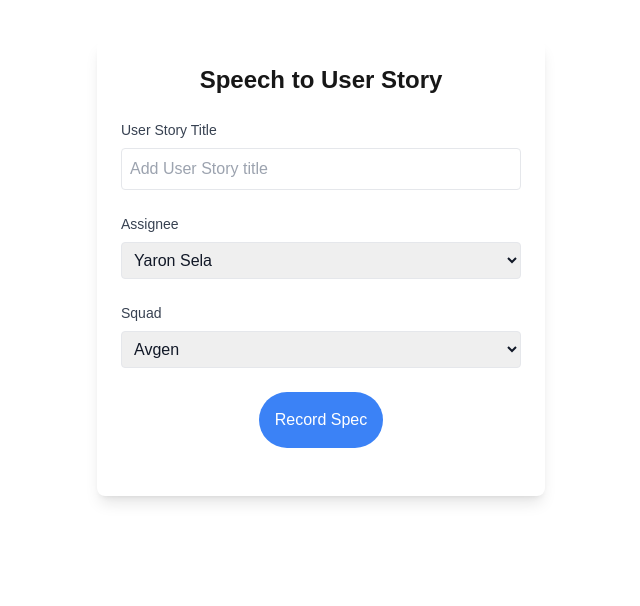
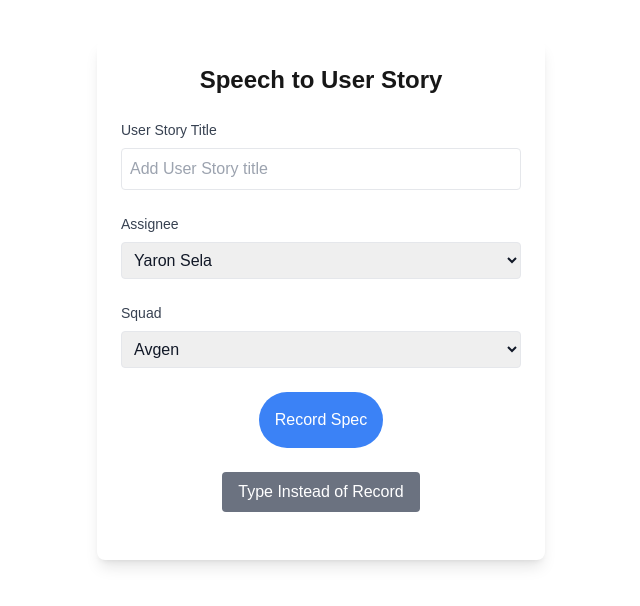
Before and after one commit to yaronsela1/smart-recorder, a Next.js app: page / in a window 1280 px wide. Shown: the top 606 px of the page, without its empty margins (319-959 px from the left). Built offline with nearby package versions, Linux system fonts and the light colour scheme.

Commit message:
added the option to type instead of record

```diff
--- a/components/VoiceRecorder.js
+++ b/components/VoiceRecorder.js
@@ -10,6 +10,7 @@ const VoiceRecorder = () => {
   const [audioBlob, setAudioBlob] = useState(null);
   const [transcription, setTranscription] = useState('');
   const [isTranscribing, setIsTranscribing] = useState(false);
+  const [isTextInputVisible, setIsTextInputVisible] = useState(false);
   const mediaRecorderRef = useRef(null);
   const chunksRef = useRef([]);
   const streamRef = useRef(null);
@@ -120,6 +121,11 @@ const VoiceRecorder = () => {
       throw error;
     }
   };
+
+  const toggleTextInput = () => {
+    setIsTextInputVisible((prev) => !prev);
+    if (!isTextInputVisible) setTranscription(''); // Clear the transcription when switching to text input
+  };
   return (
     <div className="max-w-md mx-auto mt-10 p-6 bg-white rounded-lg shadow-lg">
       <h2 className="text-2xl font-bold mb-6 text-center">Speech to User Story</h2>
@@ -179,6 +185,25 @@ const VoiceRecorder = () => {
         </button>
       </div>
 
+      <div className="flex justify-center mb-6">
+        <button
+          onClick={toggleTextInput}
+          className="bg-gray-500 hover:bg-gray-600 text-white px-4 py-2 rounded"
+        >
+          {isTextInputVisible ? 'Cancel Typing' : 'Type Instead of Record'}
+        </button>
+      </div>
+
+      {isTextInputVisible && (
+        <div className="mb-6">
+          <textarea
+            value={transcription}
+            onChange={(e) => setTranscription(e.target.value)}
+            placeholder="Type your user story or specification here"
+            className="w-full p-2 border rounded focus:ring-blue-500 focus:border-blue-500 text-gray-900"
+          />
+        </div>
+      )}
       {audioBlob && (
         <div className="mt-6">
           <audio controls className="w-full mb-4">
```
